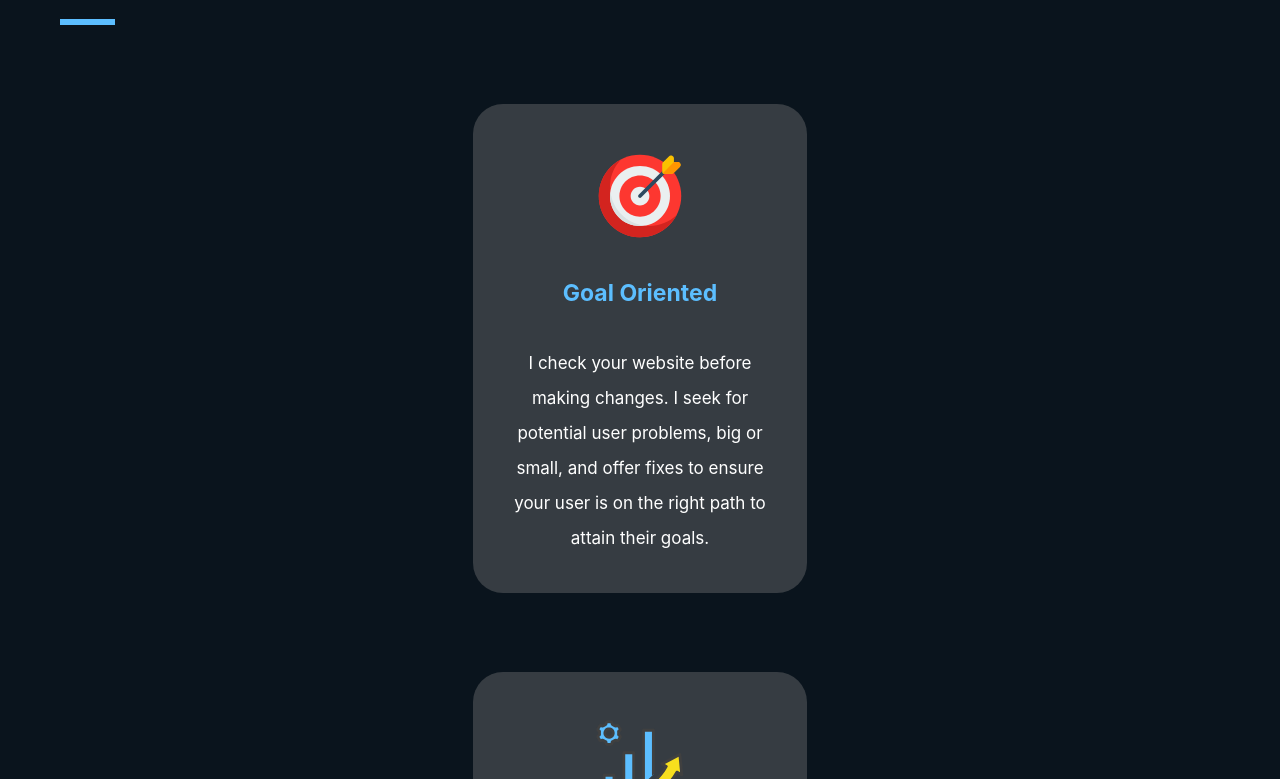
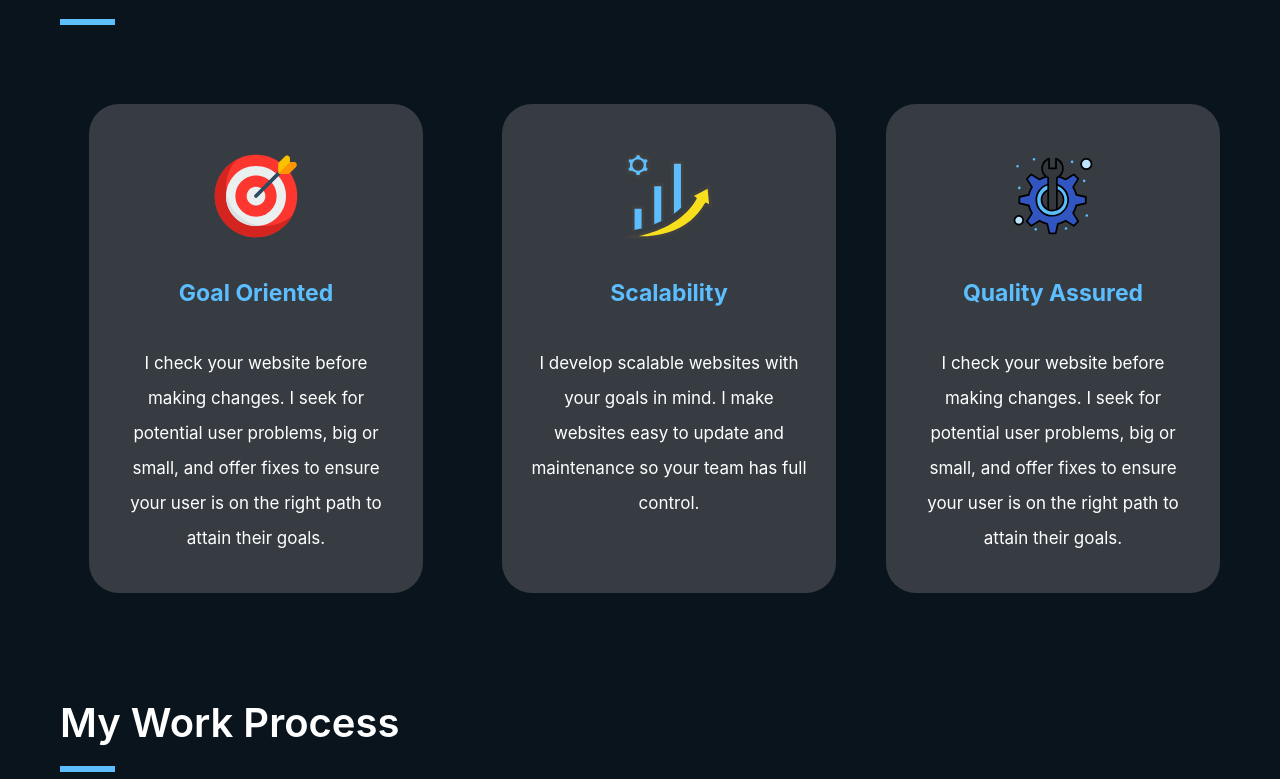
Before and after one commit to Itzadetunji/my-website, a Next.js app: page /about in a window 1280 px wide. Shown: the part 881-1660 px from the top of the page. Built offline with nearby package versions, Linux system fonts and the light colour scheme.

Commit message:
Chore: Working on responsiveness for my services section in about.tsx

```diff
--- a/pages/about.tsx
+++ b/pages/about.tsx
@@ -109,8 +109,8 @@ const about: NextPage = () => {
             <p className='text-white font-[600] text-[40px]'>My Services</p>
             <hr className='light-blue border-[3px] w-[55px] mt-[13px]'/>
           </div>
-          <div>
-            {ServiceCardContents.map((service, index) => <ServiceCard iconpath={service.iconpath} title={service.title} description={service.description} key={index}/>)}
+            <div className='flex flex-col lg:flex-row space-y-[79px] lg:space-y-[0] lg:space-x-[50px] mt-[79px]'>
+              {ServiceCardContents.map((service, index) => <ServiceCard iconpath={service.iconpath} title={service.title} description={service.description} key={index}/>)}
           </div>
           <div className='mt-[100px]'>
             <p className='text-white font-[600] text-[40px]'>My Work Process</p>
--- a/pages/components/ServiceCard.tsx
+++ b/pages/components/ServiceCard.tsx
@@ -10,7 +10,7 @@ interface cardProps {
 const ServiceCard: React.FC<cardProps> = ({iconpath, title, description}) => {
   return (
     <div className='grey w-[334px] rounded-[30px] mx-auto custom-shadow duration-500 ease-in delay-[10ms]'>
-      <div className='flex flex-col mt-[79px]'>
+      <div className='flex flex-col'>
         <img src={iconpath} alt="" className='w-[90px] h-[90px] items-center justify-center mx-auto mt-[47px]'/>
         <p className='text-center text-white pt-[35px] font-bold light-blue-text text-[23px]'>{title}</p>
         <p className='text-center text-white mx-[27px] pt-[35px] pb-[37px] text-[17px] leading-[35px]'>{description}</p>
```
